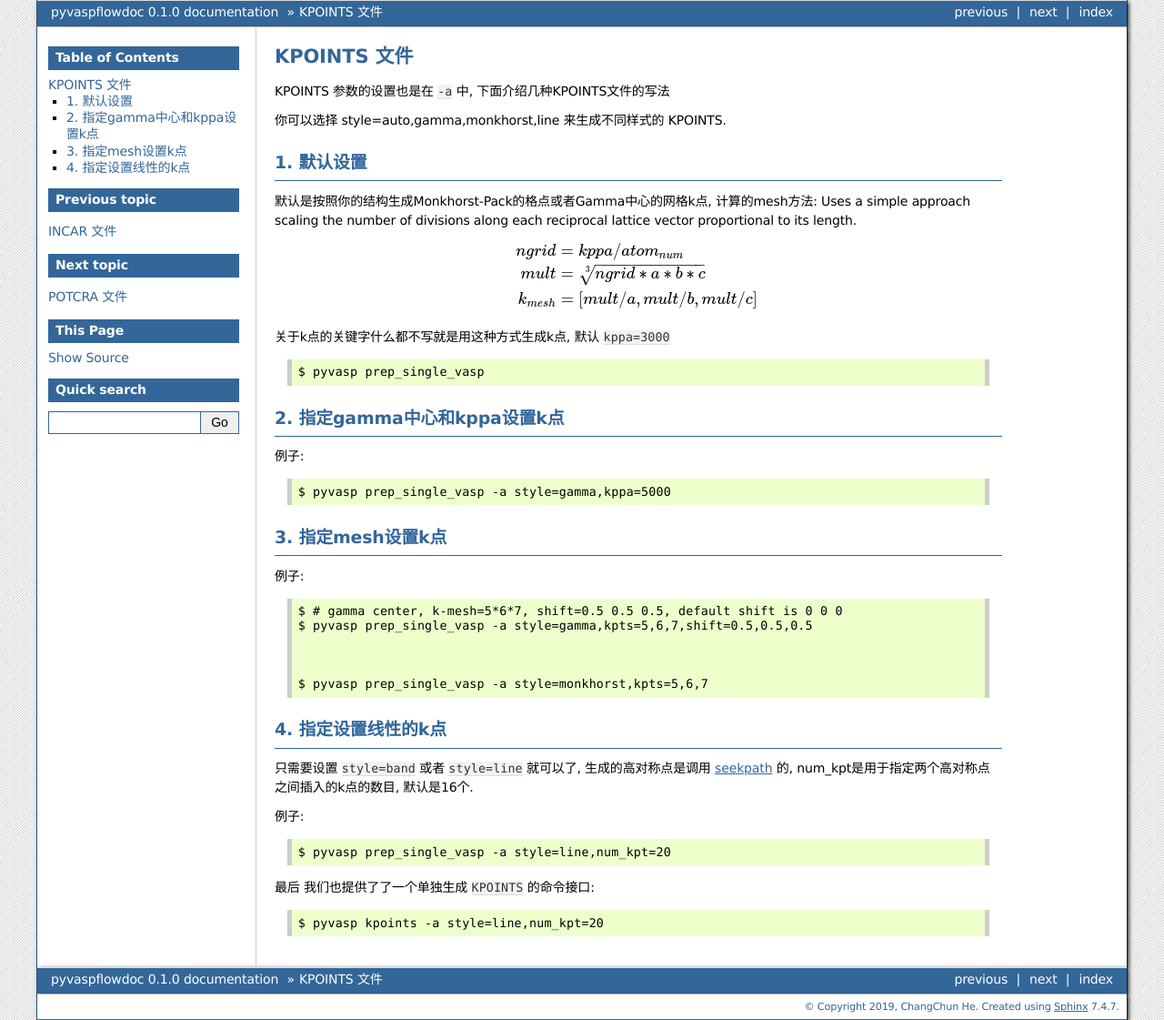
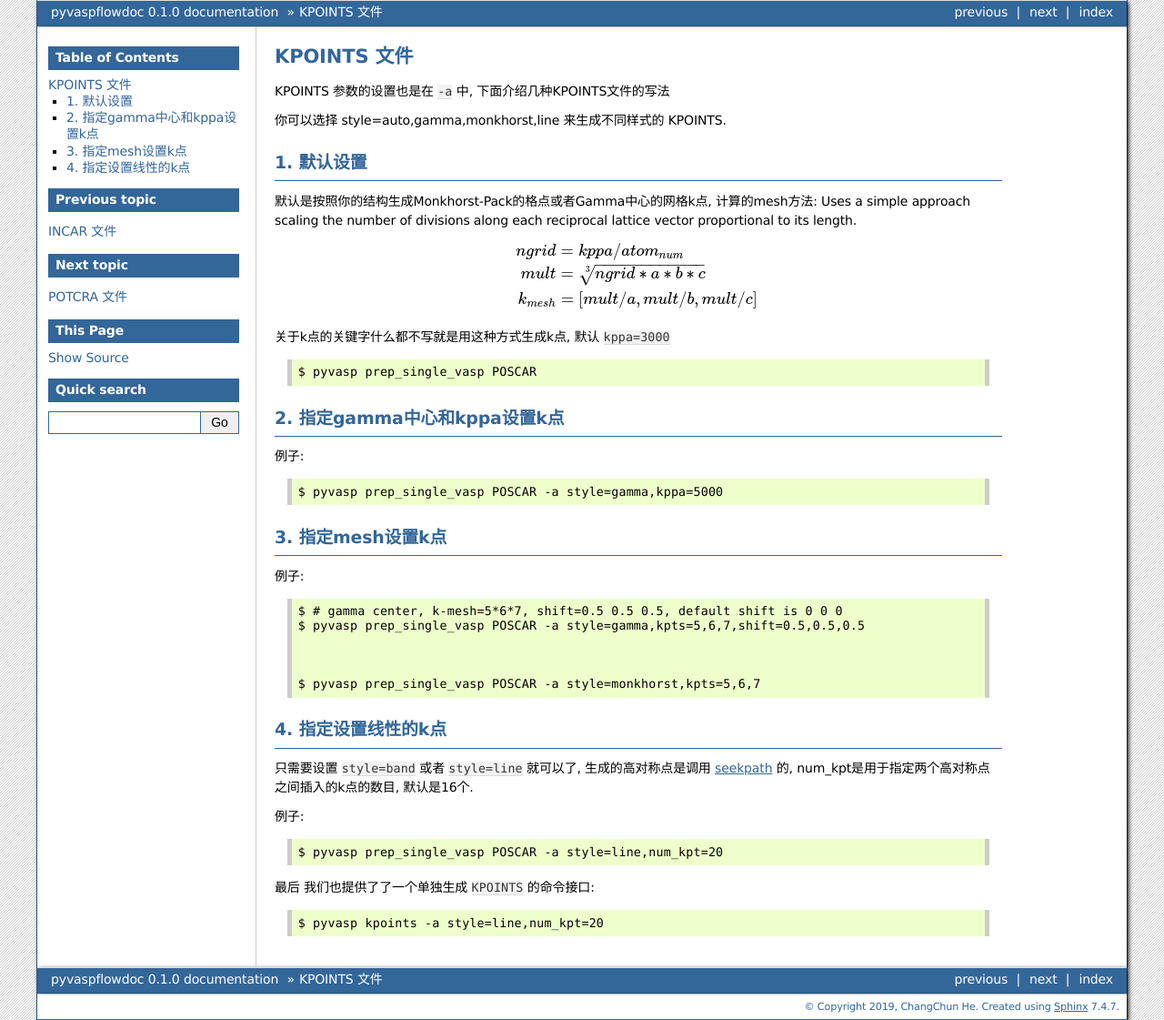
Before and after one commit to ChangChunHe/pyvaspflow, a Sphinx documentation site: the page built from docs/source/kpoints.rst, in a window 1280 px wide. Shown: the whole page at 91% size. Built offline with Sphinx 7.4.7, drawn with Linux system fonts in a browser that asks for light colours.

Commit message:
update docs

```diff
--- a/docs/source/incar.rst
+++ b/docs/source/incar.rst
@@ -7,7 +7,7 @@ INCAR 参数的设置也是在 ``-a`` 中, 只需要指定INCAR的参数就可
 例如::
 
 
-    $ pyvasp prep_single_vasp -a NSW=143.2,LCHARG=True,EDIFF=1e-4,NELECT=145
+    $ pyvasp prep_single_vasp POSCAR -a NSW=143.2,LCHARG=True,EDIFF=1e-4,NELECT=145
 
 
 我们可以自动将输入的参数格式化到正确的格式, 例如 ``NSW=143.2`` 可以转化成 ``NSW=143`` .
--- a/docs/source/kpoints.rst
+++ b/docs/source/kpoints.rst
@@ -21,7 +21,7 @@ reciprocal lattice vector proportional to its length.
 
 关于k点的关键字什么都不写就是用这种方式生成k点, 默认 ``kppa=3000`` ::
 
-    $ pyvasp prep_single_vasp
+    $ pyvasp prep_single_vasp POSCAR
 
 
 
@@ -30,7 +30,7 @@ reciprocal lattice vector proportional to its length.
 
 例子::
 
-    $ pyvasp prep_single_vasp -a style=gamma,kppa=5000
+    $ pyvasp prep_single_vasp POSCAR -a style=gamma,kppa=5000
 
 3. 指定mesh设置k点
 ===============
@@ -38,11 +38,11 @@ reciprocal lattice vector proportional to its length.
 例子::
 
     $ # gamma center, k-mesh=5*6*7, shift=0.5 0.5 0.5, default shift is 0 0 0
-    $ pyvasp prep_single_vasp -a style=gamma,kpts=5,6,7,shift=0.5,0.5,0.5
+    $ pyvasp prep_single_vasp POSCAR -a style=gamma,kpts=5,6,7,shift=0.5,0.5,0.5
 
 
 
-    $ pyvasp prep_single_vasp -a style=monkhorst,kpts=5,6,7
+    $ pyvasp prep_single_vasp POSCAR -a style=monkhorst,kpts=5,6,7
 
 4. 指定设置线性的k点
 ===============
@@ -52,7 +52,7 @@ reciprocal lattice vector proportional to its length.
 
 例子::
 
-    $ pyvasp prep_single_vasp -a style=line,num_kpt=20
+    $ pyvasp prep_single_vasp POSCAR -a style=line,num_kpt=20
 
 
 
--- a/docs/source/potcar.rst
+++ b/docs/source/potcar.rst
@@ -9,4 +9,4 @@ POTCRA 文件
     # for those not specified in `sym_potcar_map` will using the default
     # the default is the element itself
 
-    $ pyvasp prep_single_vasp -a functional=paw_LDA,sym_potcar_map=Zr_sv
+    $ pyvasp prep_single_vasp POSCAR -a functional=paw_LDA,sym_potcar_map=Zr_sv
--- a/docs/source/prepare.rst
+++ b/docs/source/prepare.rst
@@ -33,7 +33,7 @@ pyvasp prep_single_vasp 有可选参数 ``-a``, ``-a`` 是为了设置一些任
 
 这里举一个例子::
 
-    $ pyvasp prep_single_vasp -p POSCAR -a NSW=100,job_name=task,style=band
+    $ pyvasp prep_single_vasp  POSCAR -a NSW=100,job_name=task,style=band
 
 这里的 ``NSW=100`` 是设置 ``INCAR`` 的参数, ``style=band`` 是设置线性的k点用于计算能带.这
 里的 ``job_name`` 是指会生成一个为 ``task`` 的文件夹, 所生成的文件都在这个文件夹里面.
```
